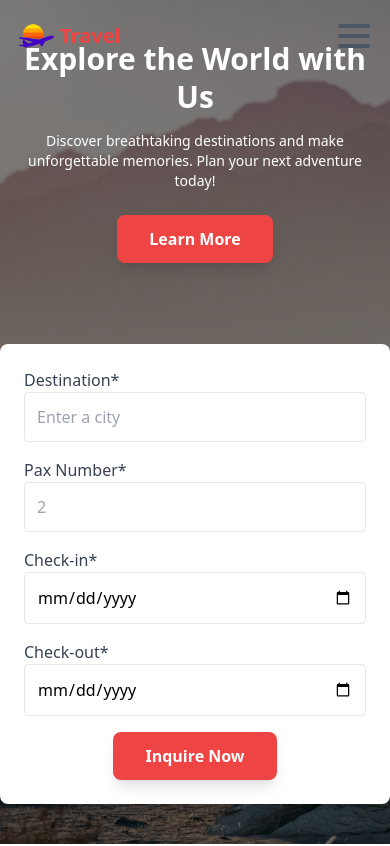
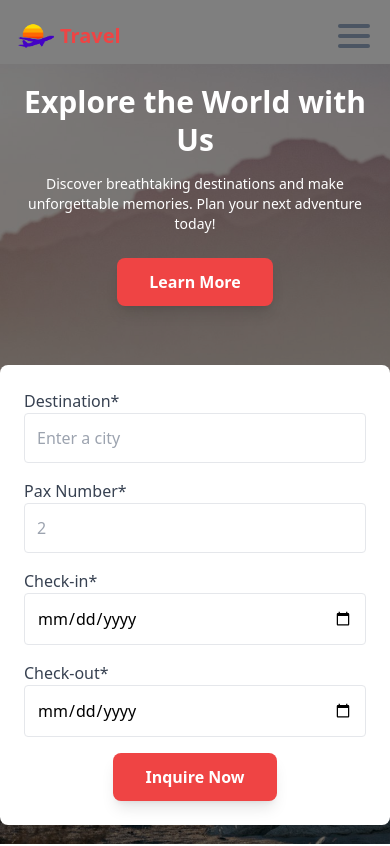
Before and after one commit to Sh-karan27/tour-and-travel-vidyahubintern, a React (Vite) app: page / in a window 390 px wide. Shown: the top 846 px of the page. Built offline with nearby package versions, Linux system fonts and the light colour scheme; a web font is replaced by a local one.

Commit message:
padding added for responsiveness in small devices

```diff
--- a/src/components/HeroSection.jsx
+++ b/src/components/HeroSection.jsx
@@ -37,7 +37,7 @@ const HeroSection = () => {
   }, []);
 
   return (
-    <div className="w-full h-screen">
+    <div className="w-full h-screen pt-16 md:pt-20">
       {/* Hero Section */}
       <div
         className="h-full w-full bg-cover bg-center flex flex-col justify-evenly items-center"
--- a/src/components/Navbar.jsx
+++ b/src/components/Navbar.jsx
@@ -143,7 +143,7 @@ const Navbar = () => {
   return (
     <>
       <nav
-        className={`w-full z-50 fixed top-0 ${
+        className={`w-full z-50 fixed top-0 h-16 ${
           isScrolled || showMenu ? "bg-white shadow-md" : "bg-transparent"
         }`}
       >
```
